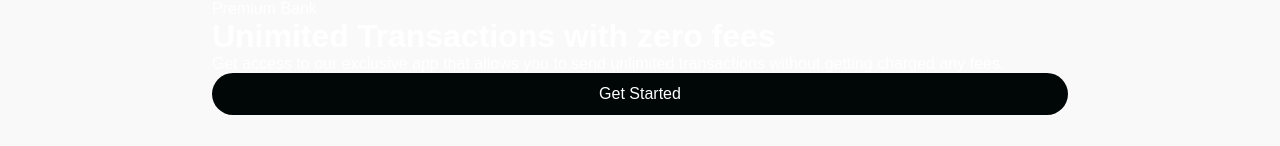
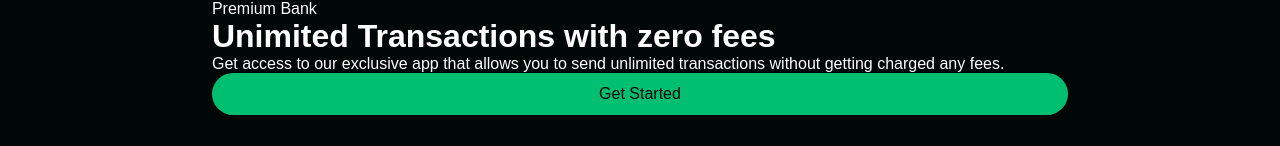
Before and after one commit to OkomoJacob/virtaul-bank, a React (Create React App) app: page / in a window 1280 px wide. Shown: the part 897-1043 px from the top of the page. Built offline with nearby package versions, Linux system fonts and the light colour scheme; a web font is replaced by a local one.

Commit message:
Fixing Info section breakages

```diff
--- a/src/components/InfoSection/Data.js
+++ b/src/components/InfoSection/Data.js
@@ -2,8 +2,8 @@
 
 export const homeObjectOne = {
   id: "about",
-  lightBg: true,
-  lightText: true,
+  lightBg: false,
+  lightText: false,
   lightTextDescr: true,
   topLine: "Premium Bank",
   headline: "Unimited Transactions with zero fees",
--- a/src/components/InfoSection/InfoElements.js
+++ b/src/components/InfoSection/InfoElements.js
@@ -2,8 +2,7 @@ import styled from "styled-components";
 
 export const InfoContainer = styled.div`
   color: #fff;
-  background: ${({ lightBg }) => (lightBg ? "#f9f9f9" : "#010606")};
-
+  background: ${({ $lightBg }) => ($lightBg ? "#f9f9f9" : "#010606")};
   @media screen and (max-width: 768px) {
     padding: 6rem 0;
   }
@@ -23,14 +22,14 @@ export const InfoWrapper = styled.div`
 
 export const InfoRow = styled.div`
   display: grid;
-  grid-template-columns: minmax(auto 1fr);
+  grid-auto-columns: minmax(auto 1fr);
   align-items: center;
-  grid-template-areas: ${({ imgStart }) =>
-    imgStart ? `'col2 col1` : `'col1 col2`};
+  grid-template-areas: ${({ $imgStart }) =>
+    $imgStart ? `'col2 col1` : `'col1 col2`};
 
   @media screen and (max-width: 768px) {
-    grid-template-areas: ${({ imgStart }) =>
-      imgStart ? `'col1' 'col2'` : `'col1 col1' 'col2 col2`};
+    grid-template-areas: ${({ $imgStart }) =>
+      $imgStart ? `'col1' 'col2'` : `'col1 col1' 'col2 col2`};
   }
 `;
 
@@ -53,8 +52,8 @@ export const TextWrapper = styled.div`
 
 export const TopLine = styled.p`
   color: #01bf71;
-  font-size: 1rem;
-  line-height: 1rem;
+  font-size: 16px;
+  line-height: 16px;
   font-weight: 700;
   letter-spacing: 1.4px;
   text-transform: uppercase;
@@ -64,9 +63,9 @@ export const TopLine = styled.p`
 export const Heading = styled.h1`
   margin-bottom: 24px;
   font-size: 24px;
-  line-height: 1.1px;
+  line-height: 1.1;
   font-weight: 600;
-  color: ${({ lightText }) => (lightText ? "#f7f8fa" : "#010606")};
+  color: ${({ $lightText }) => ($lightText ? "#f7f8fa" : "#010606")};
 
   @media screen and (max-width: 480px) {
     font-size: 2rem;
--- a/src/components/InfoSection/index.js
+++ b/src/components/InfoSection/index.js
@@ -27,19 +27,34 @@ const InfoSection = ({
   buttonLabel,
   img,
   alt,
+  primary,
+  dark,
+  dark2,
 }) => {
   return (
     <>
-      <InfoContainer lightBg={lightBg} id={id}>
+      <InfoContainer $lightBg={lightBg} id={id}>
         <InfoWrapper>
-          <InfoRow imgStart={imgStart}>
+          <InfoRow $imgStart={imgStart}>
             <Column1>
               <TextWrapper>
                 <TopLine>{topLine}</TopLine>
-                <Heading lightText={lightText}>{headline}</Heading>
-                <Subtitle darkText={darkText}>{description}</Subtitle>
+                <Heading $lightText={lightText}>{headline}</Heading>
+                <Subtitle $darkText={darkText}>{description}</Subtitle>
                 <BtnWrap>
-                  <Button to="home">{buttonLabel}</Button>
+                  <Button
+                    to="home"
+                    smooth={true}
+                    duration={500}
+                    spy={true}
+                    exact="true"
+                    offset={-80}
+                    primary={primary ? 1 : 0}
+                    dark={dark ? 1 : 0}
+                    dark2={dark2 ? 1 : 0}
+                  >
+                    {buttonLabel}
+                  </Button>
                 </BtnWrap>
               </TextWrapper>
             </Column1>
--- a/src/pages/index.js
+++ b/src/pages/index.js
@@ -7,6 +7,7 @@ import { homeObjectOne } from "../components/InfoSection/Data";
 
 const Home = () => {
   const [isOpen, setIsOpen] = useState(false);
+
   const toggleNavbar = () => {
     setIsOpen(!isOpen);
   };
@@ -16,7 +17,7 @@ const Home = () => {
       <Sidebar isOpen={isOpen} toggleNavbar={toggleNavbar} />
       <Navbar toggleNavbar={toggleNavbar} />
       <HeroSection />
-      <InfoSection {...homeObjectOne}/>
+      <InfoSection {...homeObjectOne} />
     </>
   );
 };
```
